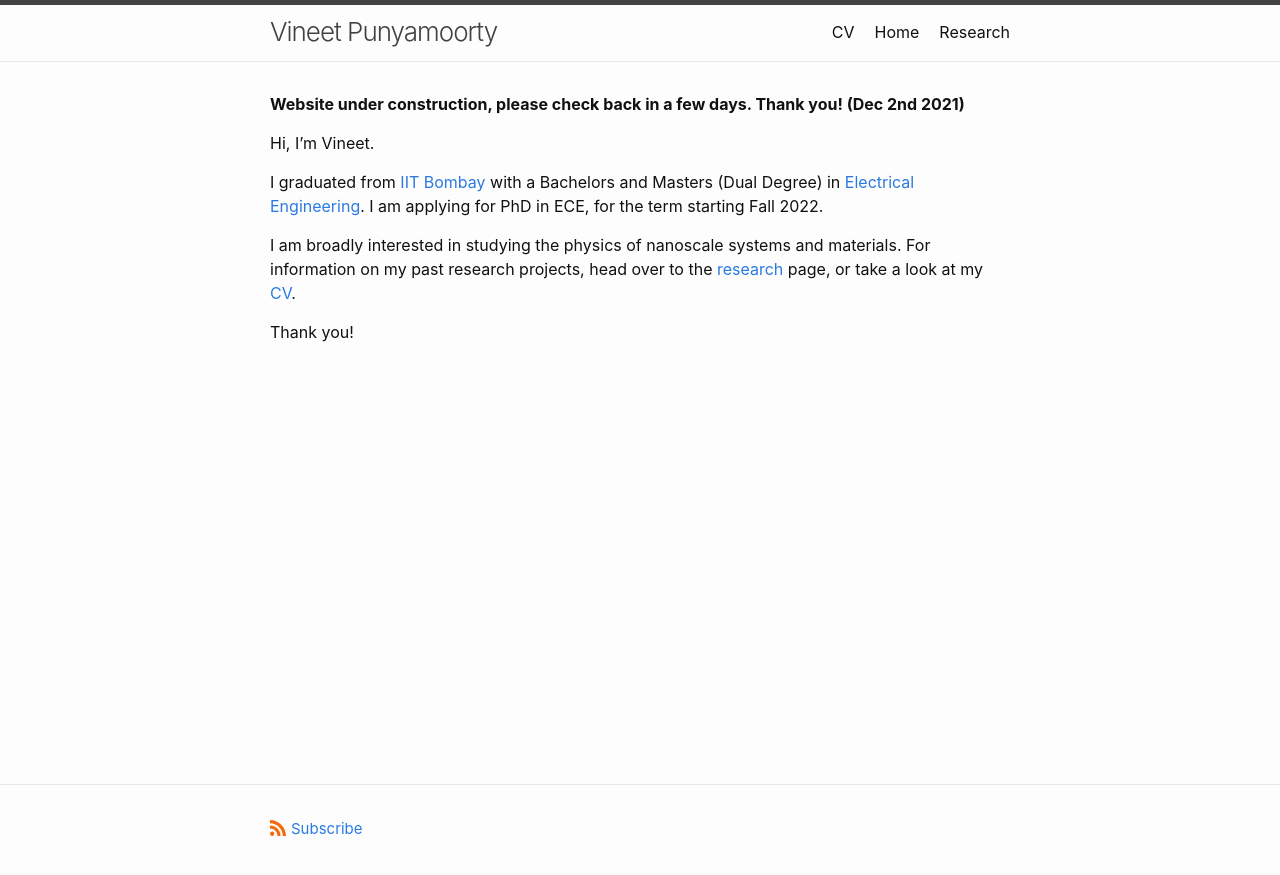
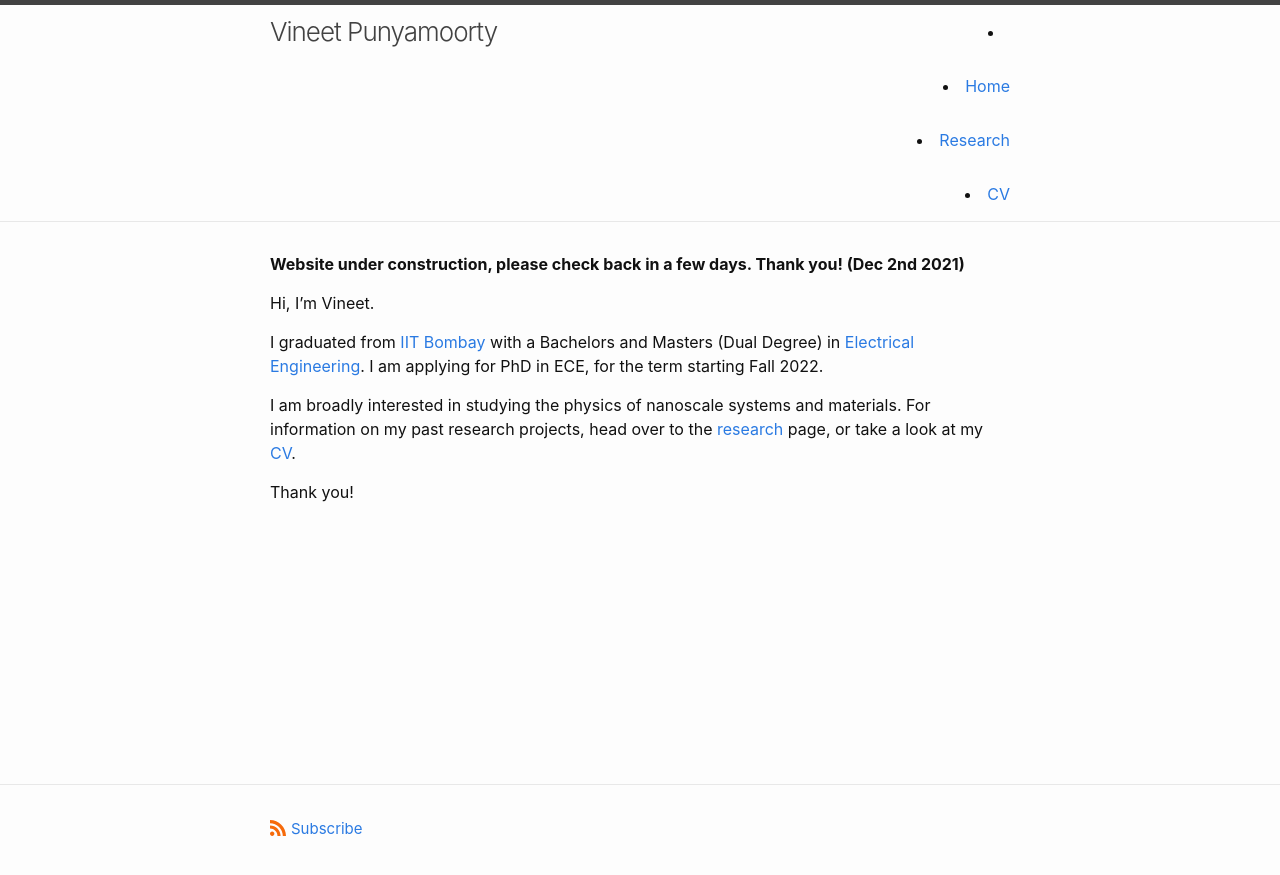
Before and after one commit to vineetpmoorty/vineetpmoorty.github.io, a Jekyll site: the page built from index.md, in a window 1280 px wide. Shown: the top 875 px of the page. Built offline with Jekyll 4.4.1, drawn with Linux system fonts in a browser that asks for light colours.

Commit message:
change page order in navbar

```diff
--- a/_includes/header.html
+++ b/_includes/header.html
@@ -18,12 +18,18 @@
         </label>
 
         <div class="trigger">
+          {% assign sorted_pages = site.pages | sort:"order" %}
+          {% for node in sorted_pages %}
+            <li><a href="{{node.url}}">{{node.title}}</a></li>
+          {% endfor %}
+          <!--
           {%- for path in page_paths -%}
             {%- assign my_page = site.pages | where: "path", path | first -%}
             {%- if my_page.title -%}
             <a class="page-link" href="{{ my_page.url | relative_url }}">{{ my_page.title | escape }}</a>
             {%- endif -%}
           {%- endfor -%}
+          -->
         </div>
       </nav>
     {%- endif -%}
```
Also changed, not shown: CV.md (+1 -0 lines), index.md (+1 -0 lines), research.md (+1 -0 lines).
